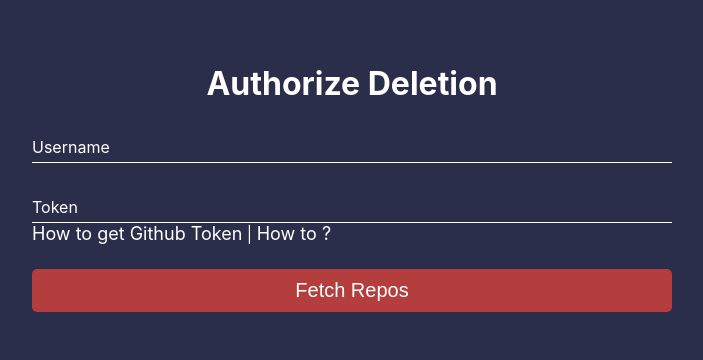
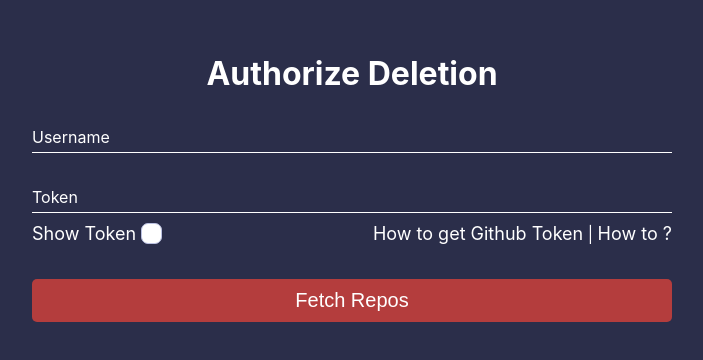
Before and after one commit to malinowski-luke/repo-nuker, a React (Create React App) app: page /auth in a window 1280 px wide. Shown: the part 212-572 px from the top of the page, without its empty margins (288-991 px from the left). Built offline with nearby package versions, Linux system fonts and the light colour scheme.

Commit message:
work on styling

```diff
--- a/package.json
+++ b/package.json
@@ -13,6 +13,7 @@
     "axios": "^0.21.1",
     "react": "^17.0.2",
     "react-dom": "^17.0.2",
+    "react-modal": "^3.13.1",
     "react-paginate": "^7.1.2",
     "react-router-dom": "^5.2.0",
     "react-scripts": "4.0.3",
@@ -47,6 +48,7 @@
     ]
   },
   "devDependencies": {
+    "@types/react-modal": "^3.12.0",
     "@types/react-paginate": "^6.2.1",
     "@types/react-router-dom": "^5.1.7"
   }
--- a/public/index.html
+++ b/public/index.html
@@ -5,10 +5,10 @@
     <link rel="icon" href="%PUBLIC_URL%/favicon.ico" />
     <meta name="viewport" content="width=device-width, initial-scale=1" />
     <meta name="theme-color" content="#000000" />
-    <meta
+    <!-- <meta
       name="description"
       content="Web site created using create-react-app"
-    />
+    /> -->
     <link rel="apple-touch-icon" href="%PUBLIC_URL%/logo192.png" />
     <!--
       manifest.json provides metadata used when your web app is installed on a
@@ -24,7 +24,7 @@
       work correctly both with client-side routing and a non-root public URL.
       Learn how to configure a non-root public URL by running `npm run build`.
     -->
-    <title>React App</title>
+    <title>Repo Nuker</title>
   </head>
   <body>
     <noscript>You need to enable JavaScript to run this app.</noscript>
--- a/src/components/Button/Button.tsx
+++ b/src/components/Button/Button.tsx
@@ -6,6 +6,7 @@ interface Props {
   onClickHandler: () => any
   disbleCondition: boolean
   block: boolean
+  loading: boolean
 }
 
 const Button: React.FC<Props> = ({
@@ -13,6 +14,7 @@ const Button: React.FC<Props> = ({
   onClickHandler,
   disbleCondition,
   block,
+  loading,
 }) => {
   return (
     <button
@@ -20,7 +22,13 @@ const Button: React.FC<Props> = ({
       onClick={onClickHandler}
       disabled={disbleCondition}
     >
-      {title}
+      {!loading ? (
+        title
+      ) : (
+        <span>
+          loading <span className={styles.spinner}></span>
+        </span>
+      )}
     </button>
   )
 }
--- a/src/components/Button/button.module.scss
+++ b/src/components/Button/button.module.scss
@@ -22,3 +22,22 @@
 .block {
   width: 100% !important;
 }
+
+.spinner::before {
+  content: '';
+  box-sizing: border-box;
+  position: absolute;
+  width: 20px;
+  height: 20px;
+  margin-left: 5px;
+  border-radius: 50%;
+  border: 2px solid #ccc;
+  border-top-color: #000;
+  animation: spinner 0.6s linear infinite;
+}
+
+@keyframes spinner {
+  to {
+    transform: rotate(360deg);
+  }
+}
--- /dev/null
+++ b/src/components/Checkbox/Checkbox.tsx
@@ -0,0 +1,23 @@
+import React from 'react'
+
+import styles from './checkbox.module.scss'
+
+interface Props {
+  label: string
+  onChangeHandler: any
+}
+
+const Checkbox: React.FC<Props> = ({ label, onChangeHandler }) => {
+  return (
+    <div className={styles.container}>
+      <label className={styles.label}>{label}</label>
+      <input
+        type='checkbox'
+        onChange={onChangeHandler}
+        className={styles.checkbox}
+      />
+    </div>
+  )
+}
+
+export default Checkbox
--- /dev/null
+++ b/src/components/Checkbox/checkbox.module.scss
@@ -0,0 +1,133 @@
+@import '../../sass/index.scss';
+
+.container {
+  margin-top: 10px;
+  margin-bottom: 10px;
+  font-size: 18px;
+  @include flex-box(row, flex-start, center);
+}
+
+.label {
+  color: $text-color;
+  margin-right: 5px;
+}
+
+.checkbox {
+  --active: #275efe;
+  --active-inner: #fff;
+  --focus: 2px rgba(39, 94, 254, 0.3);
+  --border: #bbc1e1;
+  --border-hover: #275efe;
+  --background: #fff;
+  --disabled: #f6f8ff;
+  --disabled-inner: #e1e6f9;
+  -webkit-appearance: none;
+  -moz-appearance: none;
+  height: 21px;
+  outline: none;
+  display: inline-block;
+  vertical-align: top;
+  position: relative;
+  margin: 0;
+  cursor: pointer;
+  border: 1px solid var(--bc, var(--border));
+  background: var(--b, var(--background));
+  transition: background 0.3s, border-color 0.3s, box-shadow 0.2s;
+  &:after {
+    content: '';
+    display: block;
+    left: 0;
+    top: 0;
+    position: absolute;
+    transition: transform var(--d-t, 0.3s) var(--d-t-e, ease),
+      opacity var(--d-o, 0.2s);
+  }
+  &:checked {
+    --b: var(--active);
+    --bc: var(--active);
+    --d-o: 0.3s;
+    --d-t: 0.6s;
+    --d-t-e: cubic-bezier(0.2, 0.85, 0.32, 1.2);
+  }
+  &:disabled {
+    --b: var(--disabled);
+    cursor: not-allowed;
+    opacity: 0.9;
+    &:checked {
+      --b: var(--disabled-inner);
+      --bc: var(--border);
+    }
+    & + label {
+      cursor: not-allowed;
+    }
+  }
+  &:hover {
+    &:not(:checked) {
+      &:not(:disabled) {
+        --bc: var(--border-hover);
+      }
+    }
+  }
+  &:focus {
+    box-shadow: 0 0 0 var(--focus);
+  }
+  &:not(.switch) {
+    width: 21px;
+    &:after {
+      opacity: var(--o, 0);
+    }
+    &:checked {
+      --o: 1;
+    }
+  }
+  & + label {
+    font-size: 14px;
+    line-height: 21px;
+    display: inline-block;
+    vertical-align: top;
+    cursor: pointer;
+    margin-left: 4px;
+  }
+}
+.checkbox {
+  &:not(.switch) {
+    border-radius: 7px;
+    &:after {
+      width: 5px;
+      height: 9px;
+      border: 2px solid var(--active-inner);
+      border-top: 0;
+      border-left: 0;
+      left: 7px;
+      top: 4px;
+      transform: rotate(var(--r, 20deg));
+    }
+    &:checked {
+      --r: 43deg;
+    }
+  }
+  &.switch {
+    width: 38px;
+    border-radius: 11px;
+    &:after {
+      left: 2px;
+      top: 2px;
+      border-radius: 50%;
+      width: 15px;
+      height: 15px;
+      background: var(--ab, var(--border));
+      transform: translateX(var(--x, 0));
+    }
+    &:checked {
+      --ab: var(--active-inner);
+      --x: 17px;
+    }
+    &:disabled {
+      &:not(:checked) {
+        &:after {
+          opacity: 0.6;
+        }
+      }
+    }
+  }
+}
--- /dev/null
+++ b/src/components/Modal/Modal.tsx
@@ -0,0 +1,39 @@
+import React from 'react'
+
+import ReactModal from 'react-modal'
+import Button from '../Button/Button'
+
+interface Props {
+  isOpen: boolean
+  handleClose: () => void
+}
+
+const modalStyle = {
+  content: {
+    top: '50%',
+    left: '50%',
+    right: 'auto',
+    bottom: 'auto',
+    marginRight: '-50%',
+    transform: 'translate(-50%, -50%)',
+    padding: '50px',
+    transition: 'all 0.3s ease',
+  },
+}
+
+const Modal: React.FC<Props> = ({ isOpen, handleClose }) => {
+  return (
+    <ReactModal isOpen={isOpen} style={modalStyle} ariaHideApp={false}>
+      <h1>Hello From Modal</h1>
+      <Button
+        title='Close'
+        loading={false}
+        onClickHandler={handleClose}
+        disbleCondition={false}
+        block={false}
+      />
+    </ReactModal>
+  )
+}
+
+export default Modal
--- a/src/views/Auth/Auth.tsx
+++ b/src/views/Auth/Auth.tsx
@@ -7,23 +7,26 @@ import { updateRepoStore } from '../../stores/repoStore'
 
 import Input from '../../components/Input/Input'
 import Button from '../../components/Button/Button'
-import styles from './auth.module.scss'
+import Checkbox from '../../components/Checkbox/Checkbox'
+import Modal from '../../components/Modal/Modal'
 
 import api from '../../utils/api'
 import { cleanRepoData } from '../../utils/utils'
 import { toast } from 'react-toastify'
 import { User, Repo } from '../../definitions'
 
+import styles from './auth.module.scss'
+
 interface Props {}
 
 const Auth: React.FC<Props> = () => {
   const [username, setUsername] = useState<string>('')
   const [token, setToken] = useState<string>('')
-
+  const [tokenHidden, setTokenHidden] = useState<boolean>(true)
   const [loading, setLoading] = useState<boolean>(false)
+  const [modalOpen, setModalOpen] = useState<boolean>(false)
 
   const history = useHistory()
-
   const user: User = useGetUser()
   const setUserToStore: (user: User) => void = useSetUser()
 
@@ -37,8 +40,16 @@ const Auth: React.FC<Props> = () => {
     setUsername(username)
   }
 
+  const handleOpenModal = () => {
+    setModalOpen(!modalOpen)
+  }
+
   const handleToken = (token: string) => {
     setToken(token)
+  }
+
+  const handleHideToken = () => {
+    setTokenHidden(!tokenHidden)
   }
 
   const handleAuth = async () => {
@@ -79,6 +90,7 @@ const Auth: React.FC<Props> = () => {
 
   return (
     <div className={`${styles.authContainer} slide-fade`}>
+      <Modal isOpen={modalOpen} handleClose={handleOpenModal} />
       <h1 className={styles.header}>Authorize Deletion</h1>
       <Input
         title='username'
@@ -88,10 +100,12 @@ const Auth: React.FC<Props> = () => {
       />
       <Input
         title='token'
-        type='password'
+        type={tokenHidden ? 'password' : 'token'}
         onChangeHandler={handleToken}
         textState={token}
       />
+      <div className={styles.optionsContainer}>
+        <Checkbox label='Show Token' onChangeHandler={handleHideToken} />
         <span className={styles.linkContainer}>
           <a
             href='https://github.com/settings/tokens'
@@ -101,14 +115,19 @@ const Auth: React.FC<Props> = () => {
           >
             How to get Github Token
           </a>{' '}
-        | <span className={styles.link}>How to ?</span>
+          |{' '}
+          <span className={styles.link} onClick={handleOpenModal}>
+            How to ?
           </span>
+        </span>
+      </div>
       <div className={styles.buttonContainer}>
         <Button
           title='fetch repos'
           onClickHandler={handleAuth}
-          disbleCondition={username === '' && token === ''}
+          disbleCondition={username === '' || token === ''}
           block={true}
+          loading={loading}
         />
       </div>
     </div>
--- a/src/views/Auth/auth.module.scss
+++ b/src/views/Auth/auth.module.scss
@@ -7,6 +7,11 @@
 .header {
   text-align: center;
   color: $text-color;
+}
+
+.optionsContainer {
+  width: 100%;
+  @include flex-box(row, space-between, center);
 }
 
 .linkContainer {
```
Also changed, not shown: src/views/ReposList/ReposList.tsx (+11 -8 lines), 1 other file (tests, documents, lock files or other folders). Lines whose indentation alone changed are shown as unchanged.
